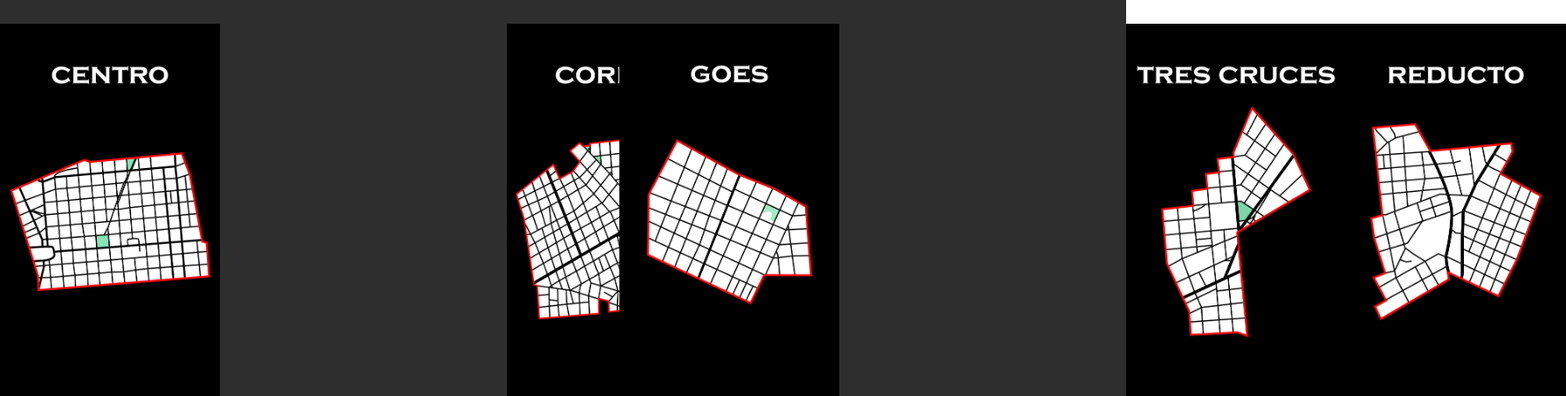
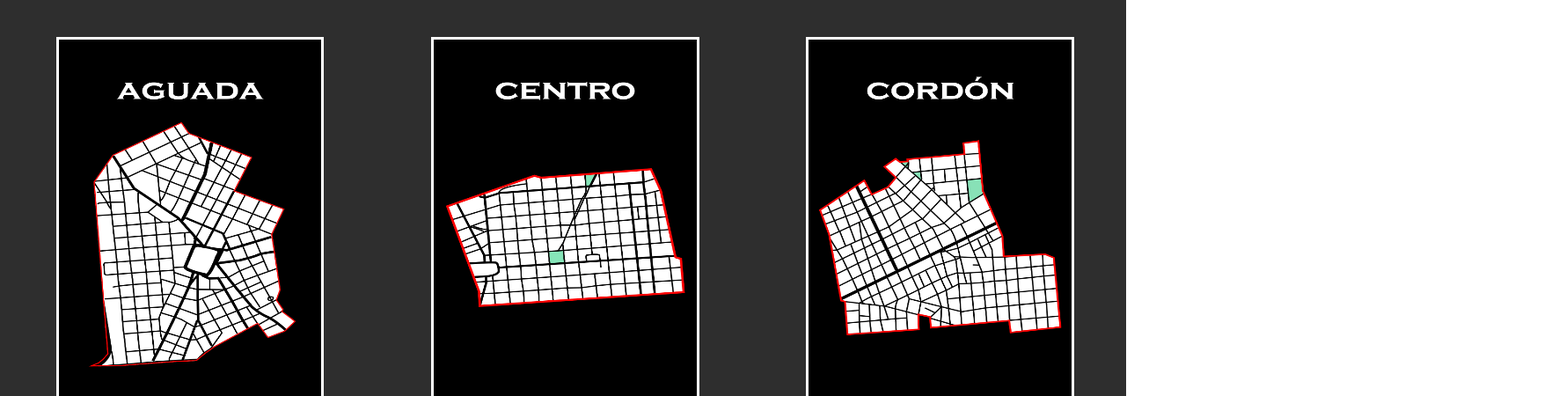
Before and after one commit to AltmincG/proyectoBurgerTaste-Altminc, a website: page zonas_de_reparto.html in a window 1280 px wide. Shown: the part 222-672 px from the top of the page at 88% size, 1780 px wide, since content can reach past the window. Drawn offline with Linux system fonts and the light colour scheme.

Commit message:
quinto commit, arregle el grid de zonas

```diff
--- a/scss/style.scss
+++ b/scss/style.scss
@@ -5,6 +5,7 @@
 /* VARIABLES */
 $colorFondosArribaAbajo: (0deg, rgb(14, 13, 13), rgb(75, 72, 72));
 $colorTitulos: black;
+$bordeBarrios: solid white;
 
 /* ESTILO DE HEADER */
 header{
@@ -105,32 +106,63 @@ main{
     }
     /* ZONAS DE REPARTO */
     .grillaBarrios{
-        margin-top: 30px;
+        margin-top: 20px;
         display: grid;
-        grid-template-columns: 45% 10% 45%;
-        grid-template-rows: 500px 500px 500px;
+        grid-template-columns: 33.3% 33.3% 33.3%;
+        grid-template-rows: 500px 500px;
         grid-template-areas: "area1 area2 area3"
-                            "area4  area5 area6"
-                            "area7 area8 area9";
+                            "area4 area5 area6";
         .barrioAguada{
             grid-area: area1;
+            width: 70%;
+            height: 90%;
+            img{
+                border: $bordeBarrios;
+            }
         }
         .barrioCentro{
-            grid-area: area3;
+            grid-area: area2;
+            width: 70%;
+            height: 90%;
+            img{
+                border: $bordeBarrios;
+            }
         }
         .barrioCordon{
-            grid-area: area4;
+            grid-area: area3;
+            width: 70%;
+            height: 90%;
+            img{
+                border: $bordeBarrios;
+            }
         }
         .barrioGoes{
-            grid-area: area6;
+            grid-area: area4;
+            width: 70%;
+            height: 90%;
+            img{
+                border: $bordeBarrios;
+            }
         }
         .barrioTresCruces{
-            grid-area: area7;
+            grid-area: area5;
+            width: 70%;
+            height: 90%;
+            img{
+                border: $bordeBarrios;
+            }
         }
         .barrioReducto{
-            grid-area: area9;
+            grid-area: area6;
+            width: 70%;
+            height: 90%;
+            img{
+                border: $bordeBarrios;
+            }
         }
-
+        justify-items: center;
+        align-items: center;
+    }
     /* SOBRE NOSOTROS */
     @mixin textos($colorTexto , $tamanioTexto , $margenTop){
 
--- a/zonas_de_reparto.html
+++ b/zonas_de_reparto.html
@@ -42,22 +42,22 @@
         <h1 class="titulos">ZONAS DE REPARTO</h1>
         <div class="grillaBarrios">
             <div class="barrioAguada">
-                <img src="Multimedia/barrioAguada.jpg" height="450" width="250" alt="foto de BARRIO AGUADA">
+                <img src="Multimedia/barrioAguada.jpg" width="100%" height="100%" alt="foto de BARRIO AGUADA">
             </div>
             <div class="barrioCentro">
-                <img src="Multimedia/barrioCentro.jpg" height="450" width="250" alt="foto de BARRIO CENTRO">
+                <img src="Multimedia/barrioCentro.jpg" width="100%" height="100%" alt="foto de BARRIO CENTRO">
             </div>
             <div class="barrioCordon">
-                <img src="Multimedia/barrioCordon.jpg" height="450" width="250" alt="foto de BARRIO CORDON">
+                <img src="Multimedia/barrioCordon.jpg" width="100%" height="100%" alt="foto de BARRIO CORDON">
             </div>
             <div class="barrioGoes">
-                <img src="Multimedia/barrioGoes.jpg" height="450" width="250" alt="foto de BARRIO GOES">
+                <img src="Multimedia/barrioGoes.jpg" width="100%" height="100%" alt="foto de BARRIO GOES">
             </div>
             <div class="barrioTresCruces">
-                <img src="Multimedia/barrioTresCruces.jpg" height="450" width="250" alt="foto de BARRIO TRES CRUCES">
+                <img src="Multimedia/barrioTresCruces.jpg" width="100%" height="100%" alt="foto de BARRIO TRES CRUCES">
             </div>
             <div class="barrioReducto">
-                <img src="Multimedia/barrioReducto.jpg" height="450" width="250" alt="foto de BARRIO AGUADA">
+                <img src="Multimedia/barrioReducto.jpg" width="100%" height="100%" alt="foto de BARRIO AGUADA">
             </div>
         </div>
     </main>
```
Also changed, not shown: css/style.css.
